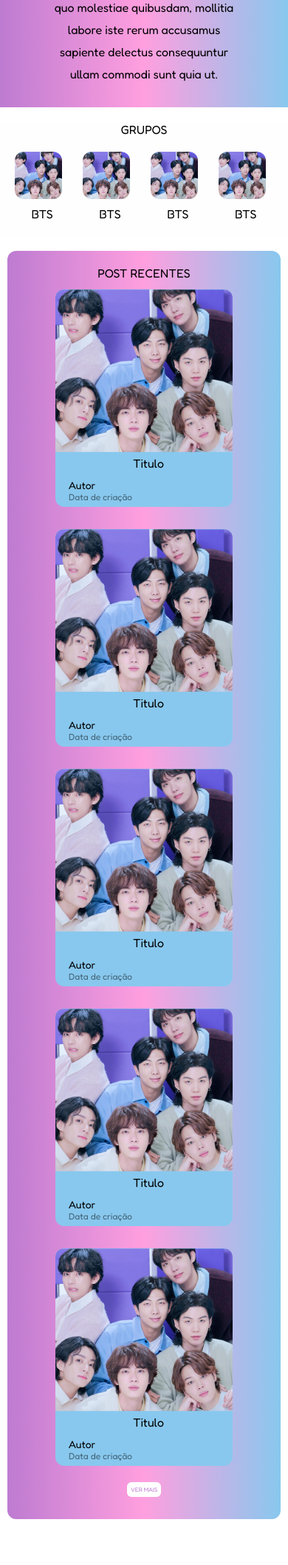
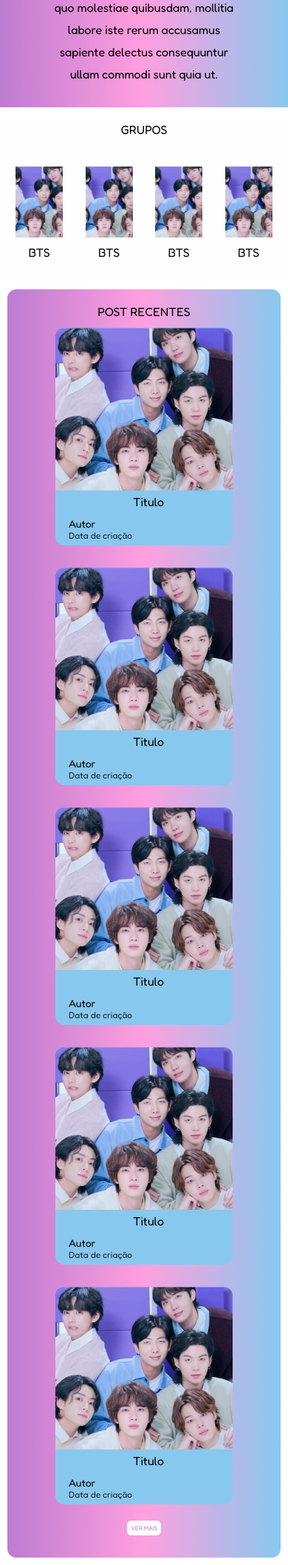
Before and after one commit to esthefanyemma/HeartBeat, a PHP site: page /app/views/site/landingPage.html in a window 390 px wide. Shown: the part 209-2324 px from the top of the page at 74% size. Before the commit the page ends 2262 px from the top, so only its background shows below. Run offline with PHP 8.4, Linux system fonts and the light colour scheme.

Commit message:
imagens dos grupos arrumadas

```diff
--- a/app/views/site/landingPage.html
+++ b/app/views/site/landingPage.html
@@ -83,7 +83,8 @@
                         <p class="textoAutor">Autor</p>
                         <p class="textoData">Data de criação</p>
                     </div>
-                </div> </form>
+                </div>
+            </form>
 
         </div>
         <div class="botao1">
--- a/public/css/landingPage.css
+++ b/public/css/landingPage.css
@@ -34,21 +34,23 @@ body *{
 }
 
 .grupos{
-    margin: 120px 0px;
+    display: flex;
+    flex-direction: column;
+    margin: 0x 0px;
     width: 100%;
     background-color: #fefefe;
-    justify-content: space-around;
+    justify-content: center;
+    align-items: center;
+    gap: 20px;
 }
 .conj{
     display: flex;
     justify-content: center;
     align-items: center;
-    padding:0px 160px;
-    padding-block: 50px;
-    width: 100%;
+    width: fit-content;
     height: 100%;
     display: flex;
-    gap: 5%;
+    gap: 8%;
 }
 .titulo{
     text-align: center;
@@ -58,20 +60,21 @@ body *{
 .item{
     display: flex;
     flex-direction: column;
+    justify-content: center;
+    align-items: center;
     gap: 10px;
     background-color: #fefefe;
-    width: 180px;
-    height: 100%;
-    border-radius: 12px ;
+    width: fit-content;
+
 
 }
 .item img{
-    width: 100%;
-    height: 180px;
-    border-radius: 12px;
+    width: 260px;
+    height: 360px;
     object-fit: cover;
 }
 .item p{
+    width: 100%;
     text-align: center;
     align-items: center;
 }
@@ -106,7 +109,7 @@ body *{
     transition: all 0.2s;
 }
 .imagem:hover{
-    transform: scale(1.1);
+    transform: scale(1.05);
 }
 .imagem p{
     padding-left: 12px;
@@ -148,12 +151,12 @@ body *{
     transition: all 0.2s;
 }
 .botao1 button:hover{
-    transform: scale(1.2);
+    transform: scale(1.05);
 }
 
 .textoData{
     font-size: 16px;
-    opacity: 50%;
+    opacity: 80%;
 }
 .textoAutor{
     font-size: 20px;
@@ -178,8 +181,29 @@ body *{
         height: 50%;
     }
     .item img{
-        width: 140px;
-        height: 140px;
+        width: 200px;
+        height: 280px;
+    }
+    .posts{
+        margin: 60px 60px;
+    }
+    .grupos{
+        margin: 60px 0px;
+    }
+}
+@media only screen and (max-width:1024px){
+    .imagem{
+        width: 240px;
+    }
+    .imagem img{
+        height: 240px;
+    }
+    .imgGrupo{
+        height: 50%;
+    }
+    .item img{
+        width: 160px;
+        height: 220px;
     }
     .posts{
         margin: 60px 60px;
@@ -198,6 +222,12 @@ body *{
     .imagem{
         width: 180px;
     }
+    .conj{
+        width: 100%;
+        padding: 10px;
+        padding-block: 20px;
+    }
+
     .imagem img{
         height: 180px;
     }
@@ -206,7 +236,10 @@ body *{
     }
     .item img{
         width: 120px;
-        height: 120px;
+        height: 200px;
+    }
+    .item{
+        width: fit-content;
     }
 }
 
@@ -269,7 +302,7 @@ body *{
     }
     .item img{
         width: 80px;
-        height: 80px;
+        height: 120px;
     }
 }
 
@@ -279,6 +312,6 @@ body *{
     }
     .item img{
         width: 64px;
-        height: 64px;
+        height: 96px;
     }
 }
```
